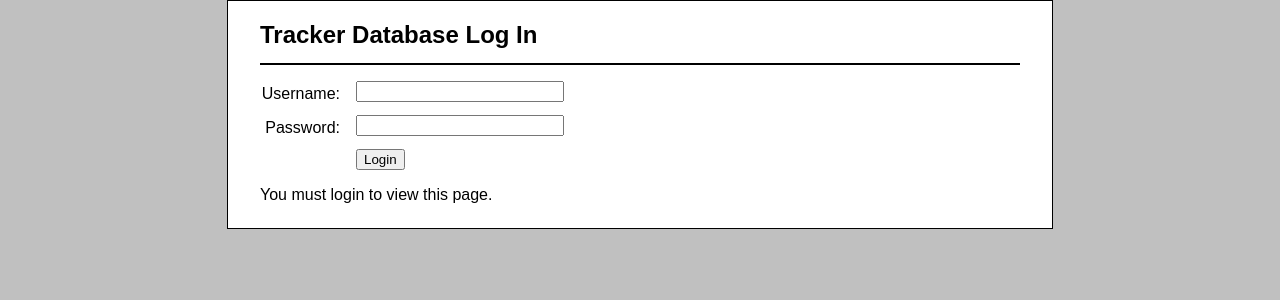
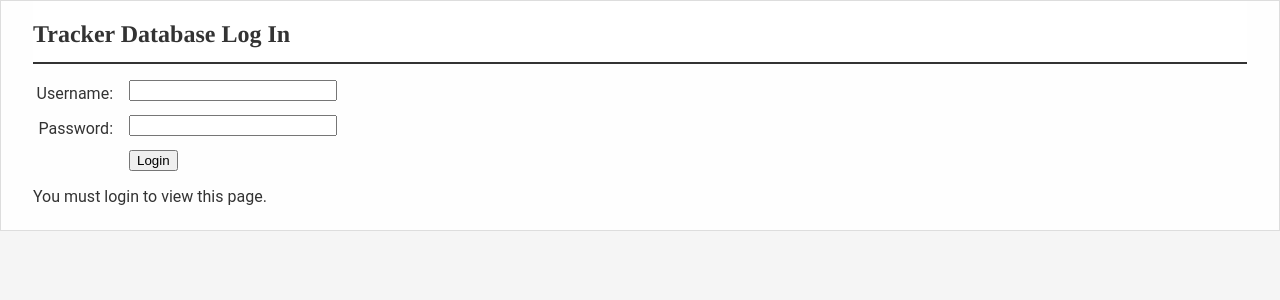
Before and after one commit to mcragg9/Database, a PHP site: page / in a window 1280 px wide. Shown: the top 300 px of the page. Run offline with PHP 8.4, Linux system fonts and the light colour scheme; data that the repository does not hold is empty; a stand-in replaces the project's code that opens the database connection.

Commit message:
Some final changes
Updating style, reformatting, erasing excess code

```diff
--- a/ch21_admin/main.css
+++ b/ch21_admin/main.css
@@ -1,81 +1,119 @@
-/* the styles for the HTML elements */
+/* Fonts */
+body {
+    font-family: 'Roboto', sans-serif; /* Nicer font for the body text */
+}
+
+h1, h2 {
+    font-family: 'Times', cursive; /* Nicer font for headers */
+}
+
+/* Colors */
 html {
-    background-color: rgb(192, 192, 192);
+    background-color: #f5f5f5; /* Light gray background */
 }
+
 body {
-    font-family: Arial, Helvetica, sans-serif;
-    width: 760px;
     margin: 0 auto;
     padding: 0 2em;
-    background-color: white;
-    border: 1px solid black;
+    background-color: rgba(255, 255, 255, 0.95); /* White faded background (95% transparent) */
+    border: 1px solid #dddddd; /* Light gray border */
+    color: #333333; /* Dark gray text color */
 }
+
 header {
-    border-bottom: 2px solid black;
+    border-bottom: 2px solid #333333; /* Dark gray border */
     padding: .5em 0;
+    background-color: #ffffff; /* White header background */
 }
+
 header h1 {
-    color: black;
+    color: #333333; /* Dark gray text color */
 }
+
 main {
     margin-bottom: 1.5em;
 }
+
 aside {
     float: left;
-    width: 150px;
+    width: 20%;
+    background-color: #ffffff; /* White aside background */
+    padding: 1em;
+    border: 1px solid #dddddd; /* Light gray border */
 }
+
 section {
     float: left;
-    width: 500px;
+    width: 70%;
+    background-color: rgba(255, 255, 255, 0.95); /* White faded section background (95% transparent) */
+    padding: 1em;
+    border: 1px solid #dddddd; /* Light gray border */
 }
+
 footer {
     clear: both;
-    border-top: 2px solid black;
+    border-top: 2px solid #333333; /* Dark gray border */
+    background-color: #ffffff; /* White footer background */
+    padding: .5em 0;
 }
+
 footer p {
     text-align: right;
     font-size: 80%;
+    color: #666666; /* Gray text color in the footer */
 }
+
 h1 {
     font-size: 150%;
     margin: .5em 0 .25em;
+    color: #d08504; /* Orange h1 text */
 }
+
 h2 {
     font-size: 120%;
     margin: .5em 0;
+    color: #d08504; /* Orange h2 text */
 }
-h1, h2 {
-    color: rgb(208, 133, 4);
-}
+
 p {
     margin: .5em 0;
+    color: #333333; /* Dark gray text color in paragraphs */
 }
+
 ul {
     list-style-type: none;
     margin: 0;
     padding-left: 0;
 }
+
 li {
     padding-bottom: .5em;
 }
+
 a {
-    color: rgb(41, 64, 124);
+    color: #27407c; /* Dark blue links */
     font-weight: bold;
+    font-family: 'Arial', Helvetica, sans-serif; /* Serious font for menu items */
 }
+
 a:hover {
-    color: rgb(208, 133, 4);
+    color: #d08504; /* Orange hover color for links */
 }
+
 br {
     clear: left;
 }
+
 table {
     border-collapse: collapse;
 }
+
 td, th {
     padding: .2em .5em .2em .5em;
     vertical-align: top;
     text-align: left;
 }
+
 form {
 
 }
@@ -83,6 +121,7 @@ form {
 #login_form {
     margin: 1em 0;
 }
+
 #login_form label {
     width: 5em;
     float: left;
@@ -90,7 +129,9 @@ form {
     margin-right: 1em;
     margin-bottom: .75em;
     margin-top: .25em;
+    color: #333333; /* Dark gray text color in login form labels */
 }
+
 input.text {
     width: 15em;
 }
--- a/ch21_admin/util/valid_admin.php
+++ b/ch21_admin/util/valid_admin.php
@@ -1,5 +1,5 @@
 <?php
-    // make sure the user is logged in as a valid administrator
+    // make sure the user is logged in as a valid user
     if (!isset($_SESSION['is_valid_admin'])) {
         header("Location: ." );
     }
```
Also changed, not shown: ch21_admin/index.php (+0 -19 lines), database/seed.sql (+6 -3 lines).
